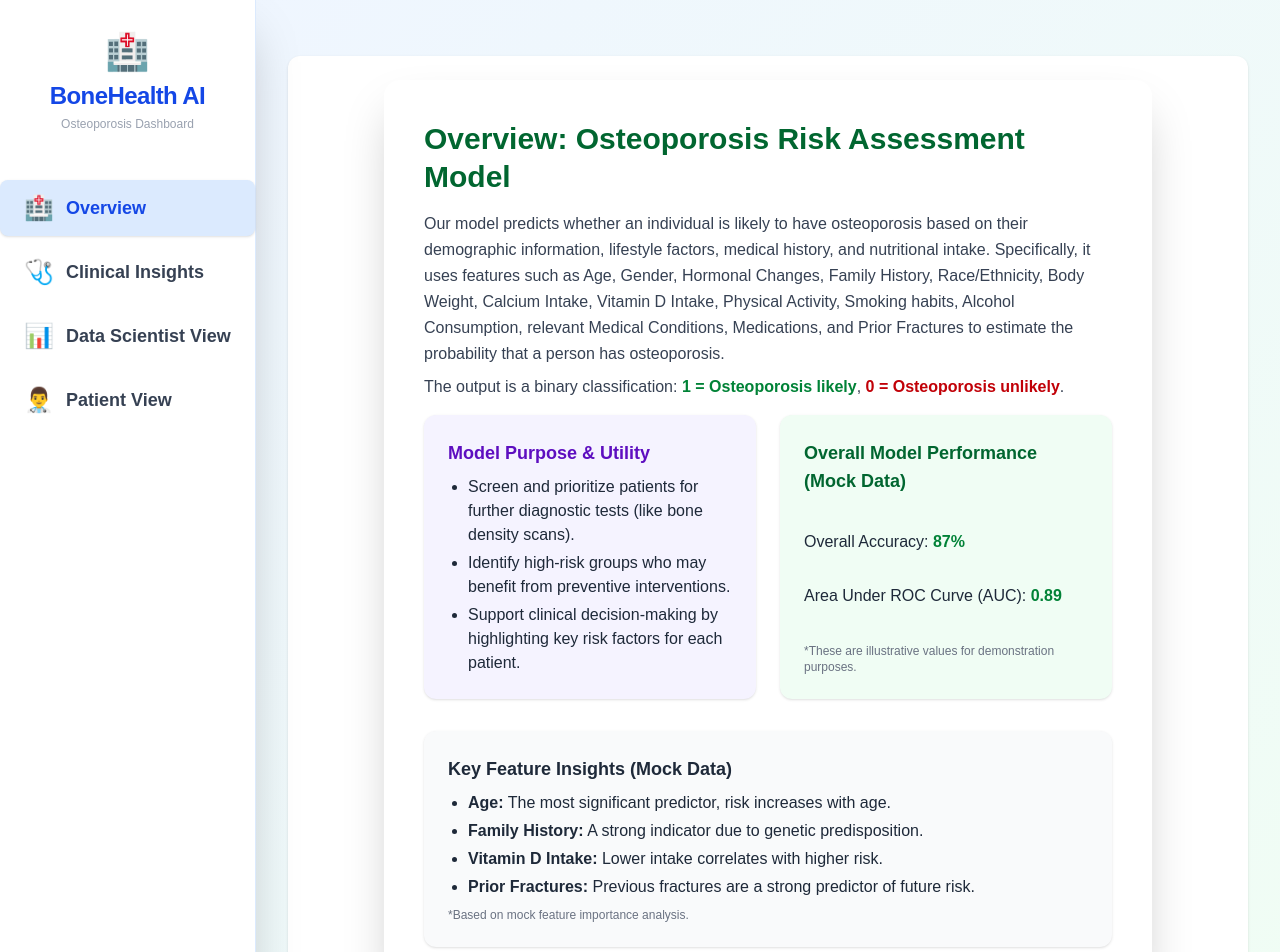
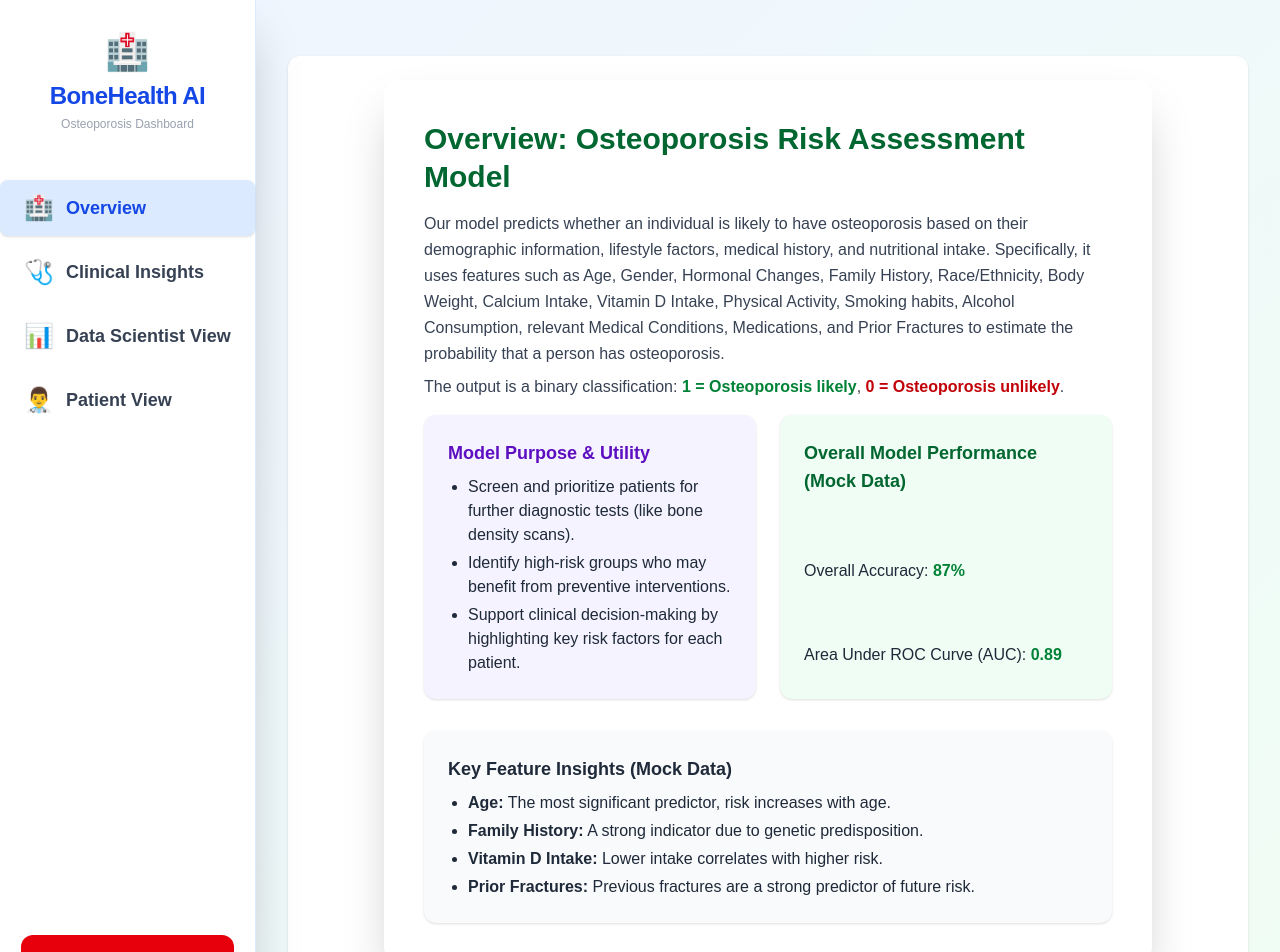
Before and after one commit to omondi-alex/bonehealth_ai, a Next.js app: page /dashboard in a window 1280 px wide. Shown: the top 952 px of the page. Built offline with nearby package versions, Linux system fonts and the light colour scheme; sample sign-in values are in the browser's storage.

Commit message:
Fixed - Overview

```diff
--- a/app/components/dashboard/Overview.tsx
+++ b/app/components/dashboard/Overview.tsx
@@ -33,7 +33,6 @@ export default function Overview() {
           <div className="text-gray-800 mb-2 text-sm sm:text-base lg:text-base">
             Area Under ROC Curve (AUC): <span className="font-bold text-green-700">0.89</span>
           </div>
-          <div className="text-xs text-gray-500">*These are illustrative values for demonstration purposes.</div>
         </div>
       </div>
 
@@ -45,7 +44,6 @@ export default function Overview() {
           <li><span className="font-bold">Vitamin D Intake:</span> Lower intake correlates with higher risk.</li>
           <li><span className="font-bold">Prior Fractures:</span> Previous fractures are a strong predictor of future risk.</li>
         </ul>
-        <div className="text-xs text-gray-500 mt-2">*Based on mock feature importance analysis.</div>
       </div>
     </div>
   );
```
